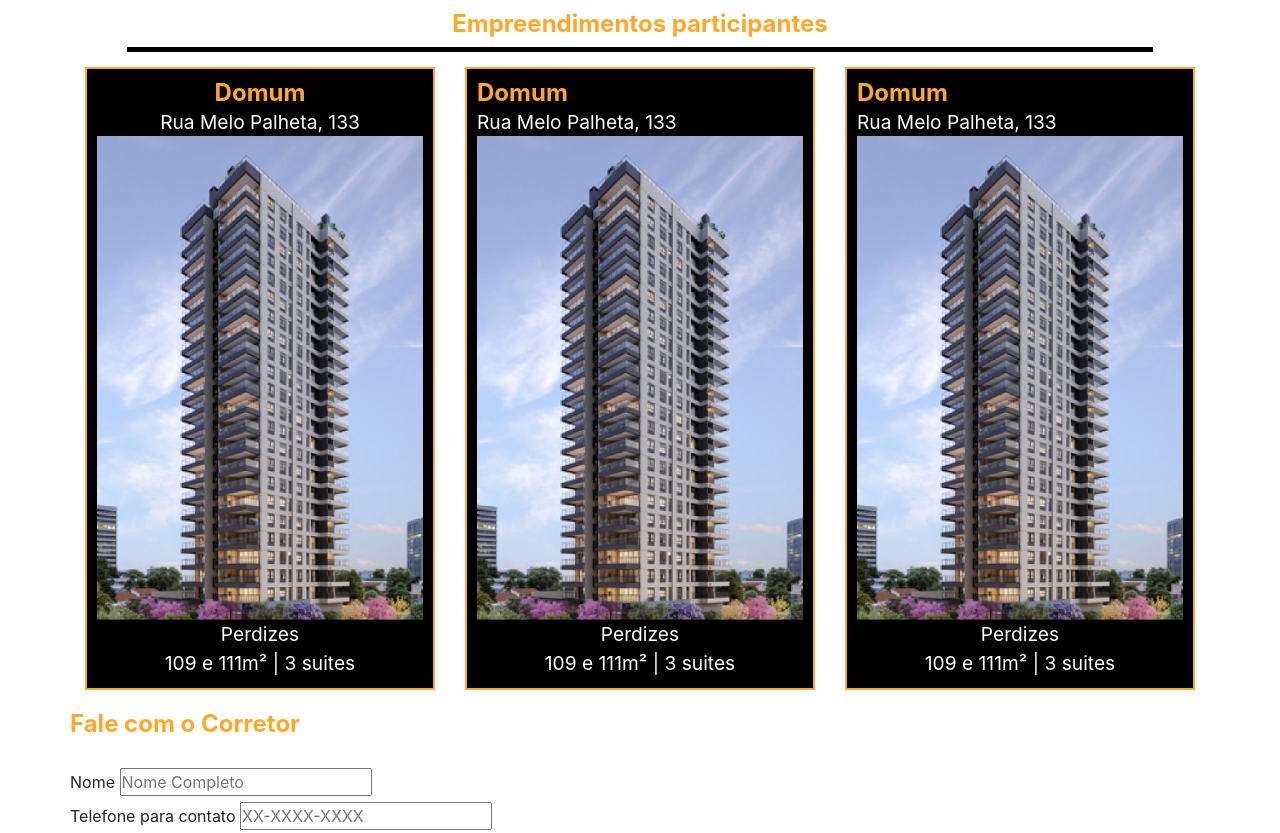
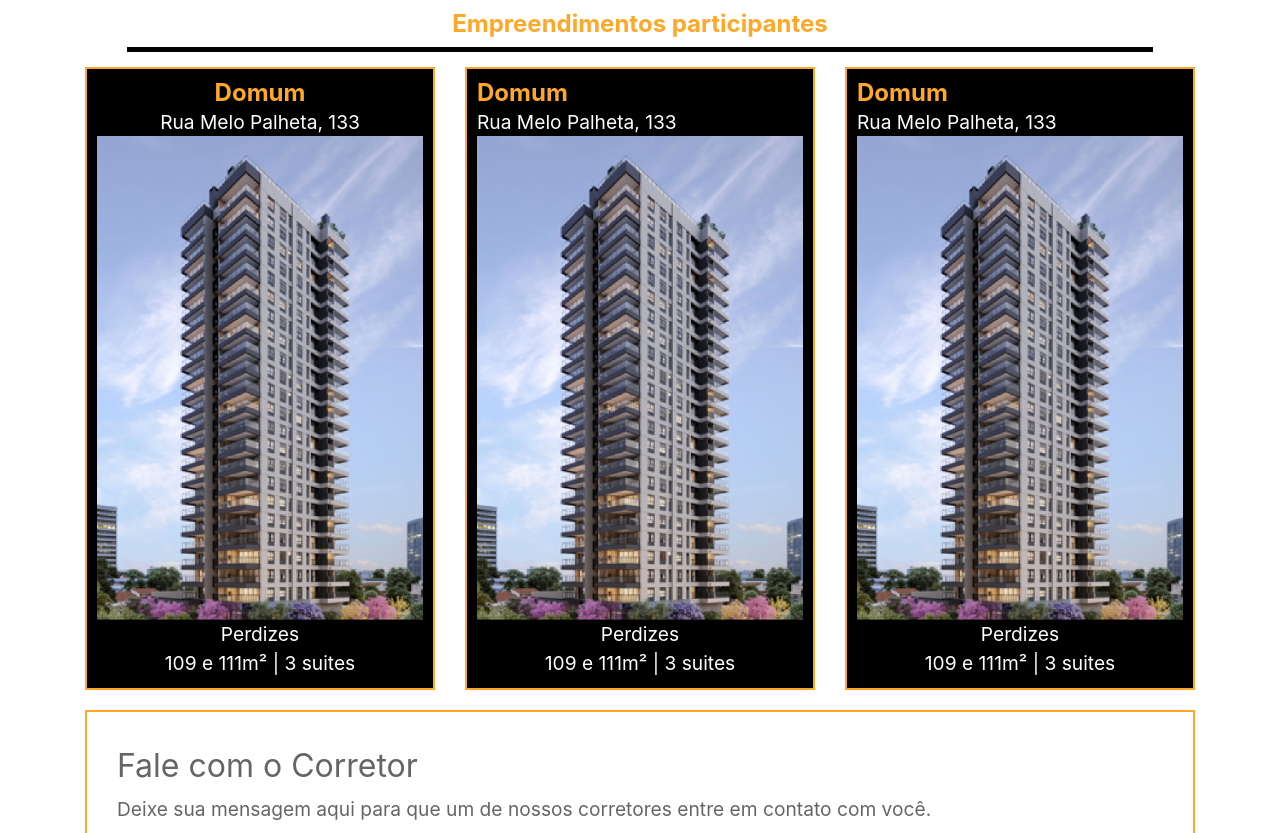
Before and after one commit to erikgs1/landing-page, a website: page index.html in a window 1280 px wide. Shown: the top 833 px of the page. Drawn offline with nearby package versions, Linux system fonts and the light colour scheme; files that its build step writes are made by us from their sources.

Commit message:
Comecei a estilizar o formulário

```diff
--- a/scss/style.scss
+++ b/scss/style.scss
@@ -60,3 +60,25 @@
         text-align: center;
     }
 }
+.form{
+    border: 2px solid #fea729;
+    padding: 30px;
+    .form-head{
+        margin-bottom: 50px;
+        h3{
+            font-size: 2rem;
+            font-weight: normal;
+            color: #656565;
+            margin: 5px 0 10px;
+        }
+        p{
+            font-size: 1.2rem;
+            color: #656565;
+        }
+    }
+    .info{
+        label{
+            width: 100%;
+        }
+    }
+}
```
Also changed, not shown: index.html (+1 -2 lines).
